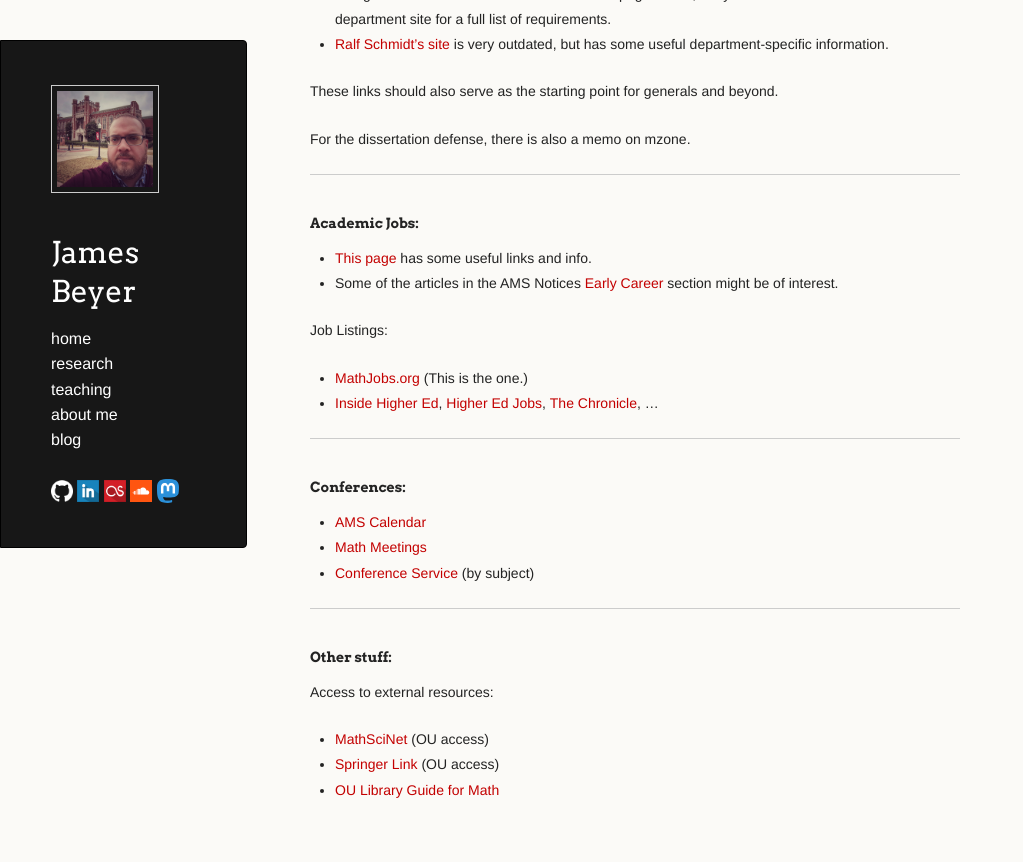
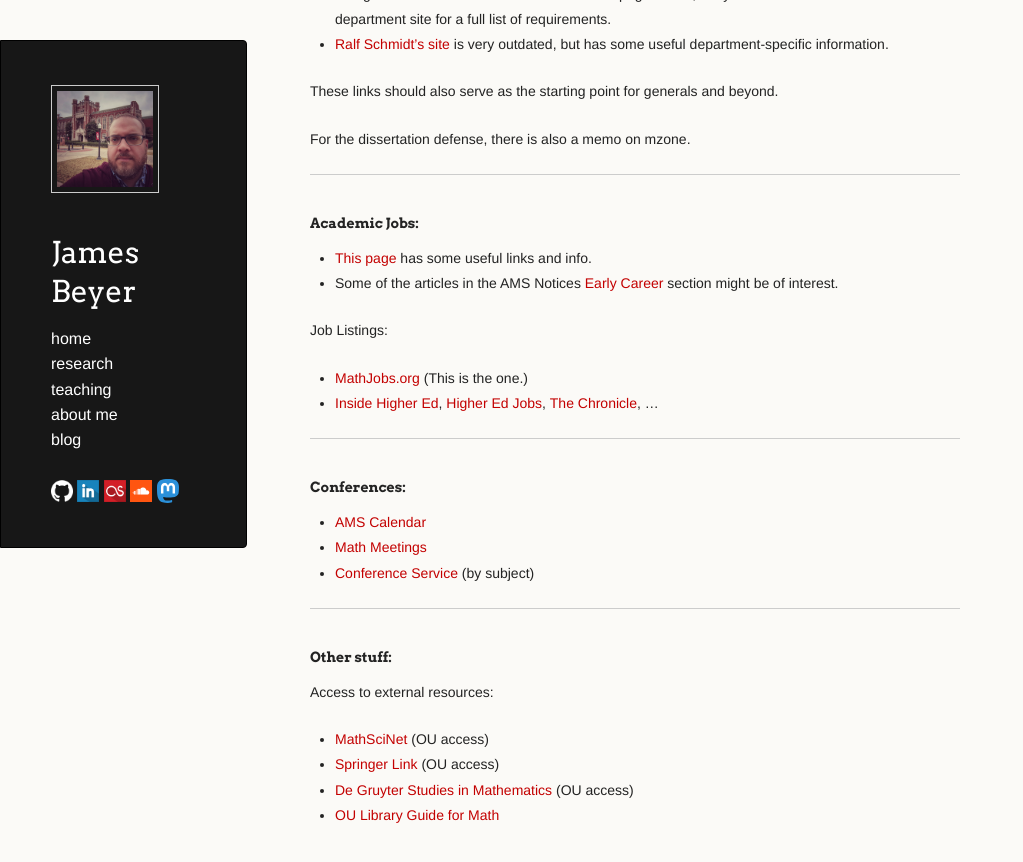
Before and after one commit to jebeyer/jebeyer.github.io, a Jekyll site: the page built from _posts/2022-02-27-ou_links.md, in a window 1280 px wide and 900 px high, scrolled down 609 px. Shown: the top 862 px of the window, without its empty margins (0-1023 px from the left). Built offline with Jekyll 4.4.1, drawn with Linux system fonts in a browser that asks for light colours; a script that is not in the unit is left out.

Commit message:
adding De Gruyter link

```diff
--- a/_posts/2022-02-27-ou_links.md
+++ b/_posts/2022-02-27-ou_links.md
@@ -52,4 +52,5 @@ Job Listings:
 Access to external resources:
 * [MathSciNet](https://mathscinet-ams-org.ezproxy.lib.ou.edu/mathscinet/index.html) (OU access)
 * [Springer Link](https://link-springer-com.ezproxy.lib.ou.edu/) (OU access)
+* [De Gruyter Studies in Mathematics](https://www-degruyter-com.ezproxy.lib.ou.edu/serial/gstm-b/html#volumes) (OU access)
 * [OU Library Guide for Math](https://guides.ou.edu/math)
```
